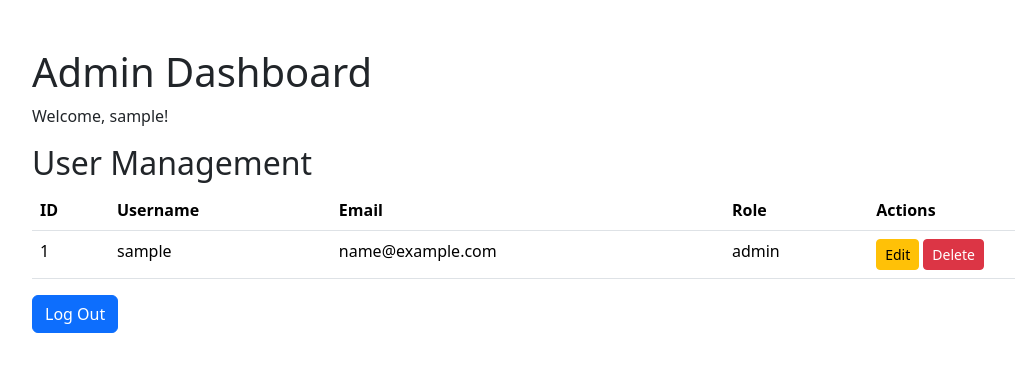
After one commit to Tinsleytrn/vulnerable-web, a PHP site: page /admin.php in a window 1280 px wide. The commit adds this page. Shown: the top 372 px of the page, without its empty margins (50-1065 px from the left). Run offline with PHP 8.4, Linux system fonts and the light colour scheme; the visitor is signed in with stand-in values (Sample User, id 1); tables that the repository leaves empty or names only in its code hold one stand-in row (values such as "Sample post").

Commit message:
adding admin panel

```diff
--- /dev/null
+++ b/admin.php
@@ -0,0 +1,71 @@
+<?php
+session_start();
+require_once "database.php";
+$username = $_SESSION["user"];
+$sql = "SELECT role FROM users WHERE username = ?";
+$stmt = $conn->prepare($sql);
+$stmt->bind_param("s", $username);
+$stmt->execute();
+$result = $stmt->get_result();
+
+if ($result->num_rows > 0) {
+    $row = $result->fetch_assoc();
+    if ($row['role'] !== 'admin') {
+        header("Location: unauthorized.php");
+        exit();
+    }
+}
+
+// Fetch users for admin to manage (example functionality)
+$sql = "SELECT id, username, email, role FROM users";
+$result = $conn->query($sql);
+?>
+
+<!DOCTYPE html>
+<html lang="en">
+<head>
+    <meta charset="UTF-8">
+    <meta name="viewport" content="width=device-width, initial-scale=1.0">
+    <link rel="stylesheet" href="https://cdn.jsdelivr.net/npm/bootstrap@5.3.2/dist/css/bootstrap.min.css">
+    <title>Admin Dashboard</title>
+</head>
+<body>
+    <div class="container">
+        <h1 class="mt-5">Admin Dashboard</h1>
+        <p>Welcome, <?php echo htmlspecialchars($_SESSION["user"]); ?>!</p>
+
+        <h2>User Management</h2>
+        <table class="table">
+            <thead>
+                <tr>
+                    <th>ID</th>
+                    <th>Username</th>
+                    <th>Email</th>
+                    <th>Role</th>
+                    <th>Actions</th>
+                </tr>
+            </thead>
+            <tbody>
+                <?php while ($row = $result->fetch_assoc()): ?>
+                    <tr>
+                        <td><?php echo htmlspecialchars($row['id']); ?></td>
+                        <td><?php echo htmlspecialchars($row['username']); ?></td>
+                        <td><?php echo htmlspecialchars($row['email']); ?></td>
+                        <td><?php echo htmlspecialchars($row['role']); ?></td>
+                        <td>
+                            <a href="edit_user.php?id=<?php echo $row['id']; ?>" class="btn btn-sm btn-warning">Edit</a>
+                            <a href="delete_user.php?id=<?php echo $row['id']; ?>" class="btn btn-sm btn-danger">Delete</a>
+                        </td>
+                    </tr>
+                <?php endwhile; ?>
+            </tbody>
+        </table>
+
+        <a href="logout.php" class="btn btn-primary">Log Out</a>
+    </div>
+</body>
+</html>
+
+<?php
+$conn->close();
+?>
--- a/images/shell.php
+++ /dev/null
@@ -1,3 +0,0 @@
-<?php
-$output = shell_exec('echo %username%');
-echo "<pre>$output</pre>";
--- a/upload.php
+++ b/upload.php
@@ -16,7 +16,7 @@ $result = $stmt->get_result();
 if ($result->num_rows > 0) {
     $row = $result->fetch_assoc();
     if ($row['role'] !== 'admin') {
-        header("Location: product.php");
+        header("Location: unauthorized.php");
         exit();
     }
 } else {
@@ -151,12 +151,14 @@ input[type="submit"],
             font-size: 16px;
         }
 
+
+
 </style>
     <h1>Upload Product</h1>
     <form action="upload.php" method="post" enctype="multipart/form-data">
            <button type="button" class="back-button" onclick="history.back()">Back</button>
         <label for="name">Product Name:</label>
-        <!-- Add value with htmlspecialchar or leave it -->
+        <!-- Add value with htmlspecialchar to prevent XSS -->
         <input type="text" id="name" name="name" value="" required><br>
         <label for="description">Description:</label>
         <textarea id="description" name="description" required></textarea><br>
```
Also changed, not shown: login.php (+21 -23 lines), profile.php (+59 -59 lines), README.md.
